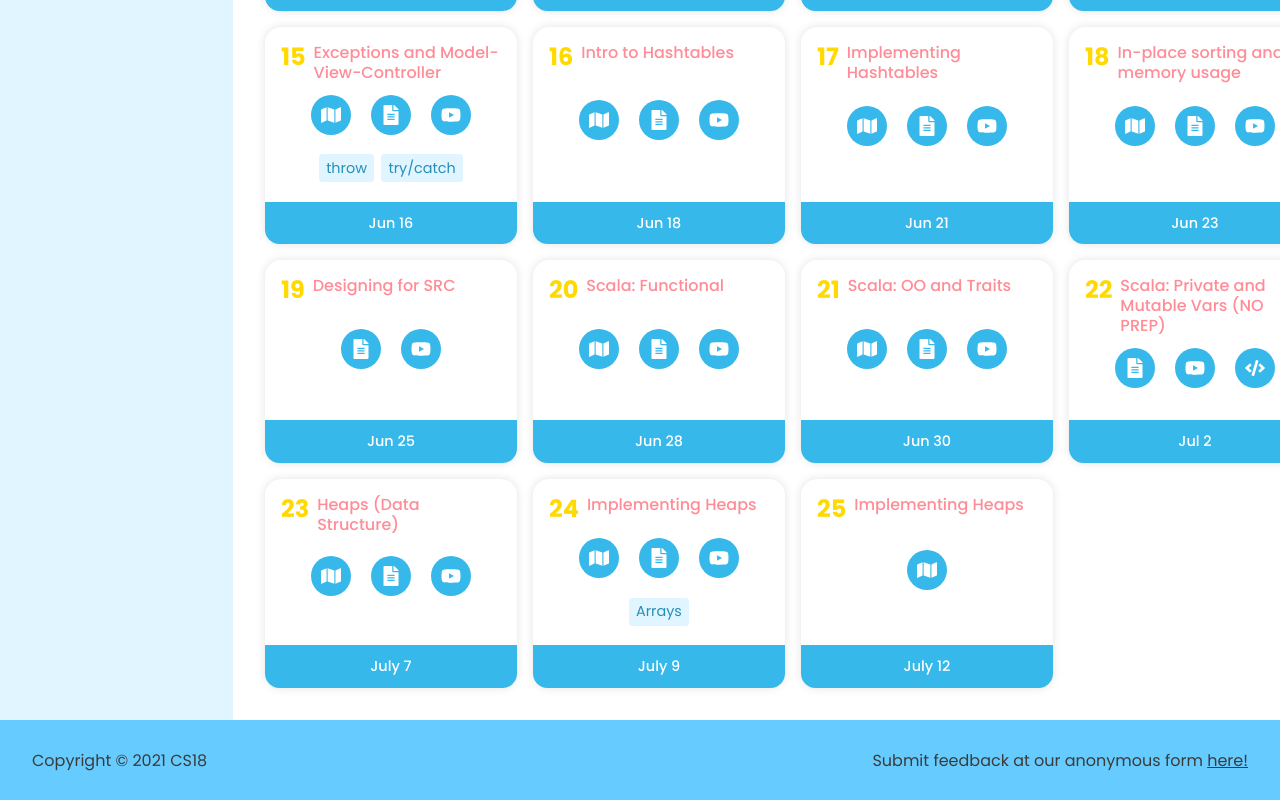
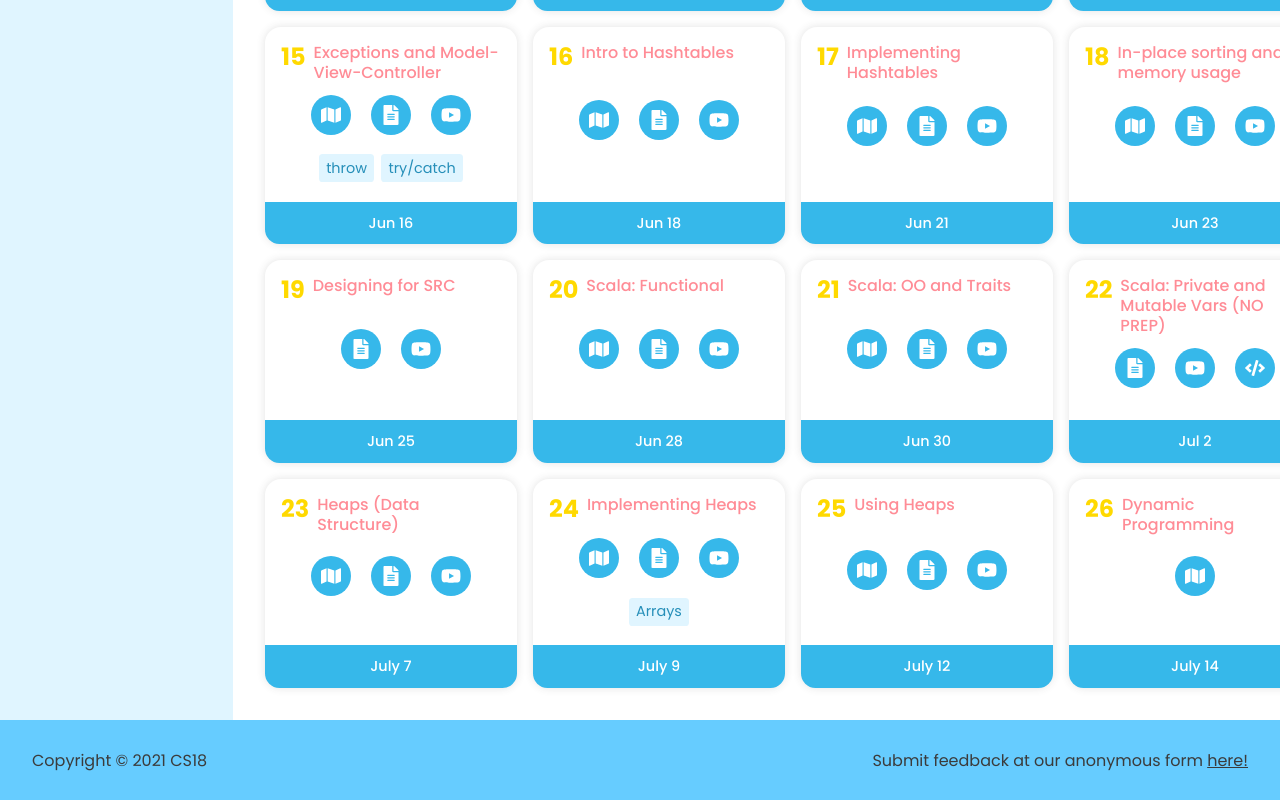
Before and after one commit to cs18-summer-2021/cs18-summer-2021.github.io, a React (Create React App) app: page /classes in a window 1280 px wide. Shown: the part 1082-1882 px from the top of the page. Built offline with nearby package versions, Linux system fonts and the light colour scheme.

Commit message:
lec25 notes and 26 setup

```diff
--- a/src/Info/Notes/Classes/Classes.js
+++ b/src/Info/Notes/Classes/Classes.js
@@ -289,9 +289,18 @@ const classes = [
 	tags: ["Arrays"]
     },
     {
-    	number: 25, title: "Implementing Heaps", outDate: "July 12", active: true,
+    	number: 25, title: "Using Heaps", outDate: "July 12", active: true,
 	links: [
-	    makeIcon(iconType.SETUP, "https://hackmd.io/@cs18-spring-2021/lec24setup")
+	    makeIcon(iconType.SETUP, "https://hackmd.io/@cs18-spring-2021/lec24setup"),
+	    makeIcon(iconType.NOTES, makeUrl(25, "heapusage.pdf")),
+	    makeIcon(iconType.VIDEO, "https://brown.hosted.panopto.com/Panopto/Pages/Viewer.aspx?id=091e21bf-31d5-4c0e-b1b9-ad6301097756")
+	],
+	tags: []
+    },
+    {
+    	number: 26, title: "Dynamic Programming", outDate: "July 14", active: true,
+	links: [
+	    makeIcon(iconType.SETUP, "https://hackmd.io/@cs18-spring-2021/lec25setup")
 	],
 	tags: []
     }
```
Also changed, not shown: 1 other file (tests, documents, lock files or other folders).
